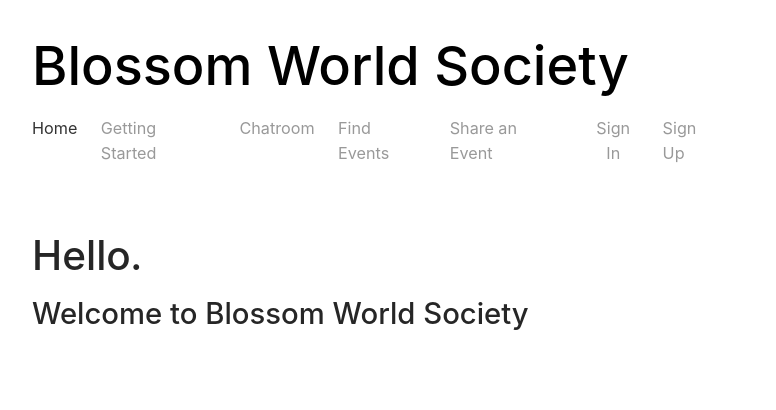
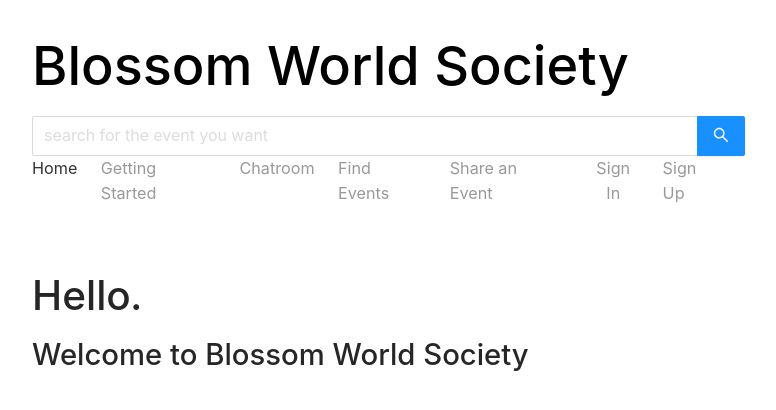
Before and after one commit to cfg2020apac/team-24, a React (Create React App) app in the folder client/: page / in a window 1280 px wide. Shown: the top 410 px of the page, without its empty margins (251-1027 px from the left). Built offline with nearby package versions, Linux system fonts and the light colour scheme.

Commit message:
universal search bar

```diff
--- a/client/public/index.html
+++ b/client/public/index.html
@@ -25,6 +25,7 @@
       Learn how to configure a non-root public URL by running `npm run build`.
     -->
     <title>Blossom World Society</title>
+
   </head>
   <body>
     <noscript>You need to enable JavaScript to run this app.</noscript>
--- a/client/src/components/layout/Header.js
+++ b/client/src/components/layout/Header.js
@@ -1,17 +1,18 @@
+import React, { useContext } from "react";
+import { NavLink, withRouter } from "react-router-dom";
+import headerStyles from "./header.module.scss";
+import CurrentUserContext from "../../context/current-user.context";
 
-import React, { useContext } from "react"
-import { NavLink, withRouter } from "react-router-dom"
-import headerStyles from "./header.module.scss"
-import CurrentUserContext from '../../context/current-user.context'
-
-import firebase,{ firestore, auth } from '../../firebase'
+import firebase, { firestore, auth } from "../../firebase";
+import { Input, Spin } from "antd";
+const { Search } = Input;
 
 const Header = ({ history }) => {
   const [currentUser, setCurrentUser] = useContext(CurrentUserContext);
 
   const LogOut = () => {
     if (currentUser.token) {
-      auth.signOut()
+      auth.signOut();
       console.log(currentUser, "logging out");
       setCurrentUser({
         token: undefined,
@@ -23,21 +24,20 @@ const Header = ({ history }) => {
   };
 
   const signInWithGoogle = () => {
-
     const data = {
-      email: 'diabhaque@gmail.com',
-      password: '12345'
-    }
-    const userDetails={
+      email: "diabhaque@gmail.com",
+      password: "12345",
+    };
+    const userDetails = {
       token: data.password,
-      userId: data.email
-    }
+      userId: data.email,
+    };
 
     const provider = new firebase.auth.GoogleAuthProvider();
     auth.signInWithPopup(provider);
-    setCurrentUser(userDetails)
-    history.push(`/profile/${data.email}`)
-  }
+    setCurrentUser(userDetails);
+    history.push(`/profile/${data.email}`);
+  };
 
   return (
     <header className={headerStyles.header}>
@@ -46,6 +46,13 @@ const Header = ({ history }) => {
           Blossom World Society
         </NavLink>
       </h1>
+      <Search
+        size="large"
+        placeholder="search for the event you want"
+        onSearch={(value) => console.log(value)}
+        style={{ width: "100%" }}
+        enterButton
+      />
       <nav className={headerStyles.navWhole}>
         <ul className={headerStyles.navList}>
           <li>
@@ -105,7 +112,6 @@ const Header = ({ history }) => {
                 >
                   Sign In
                 </button>
-
               </li>
               <li>
                 <NavLink
```
